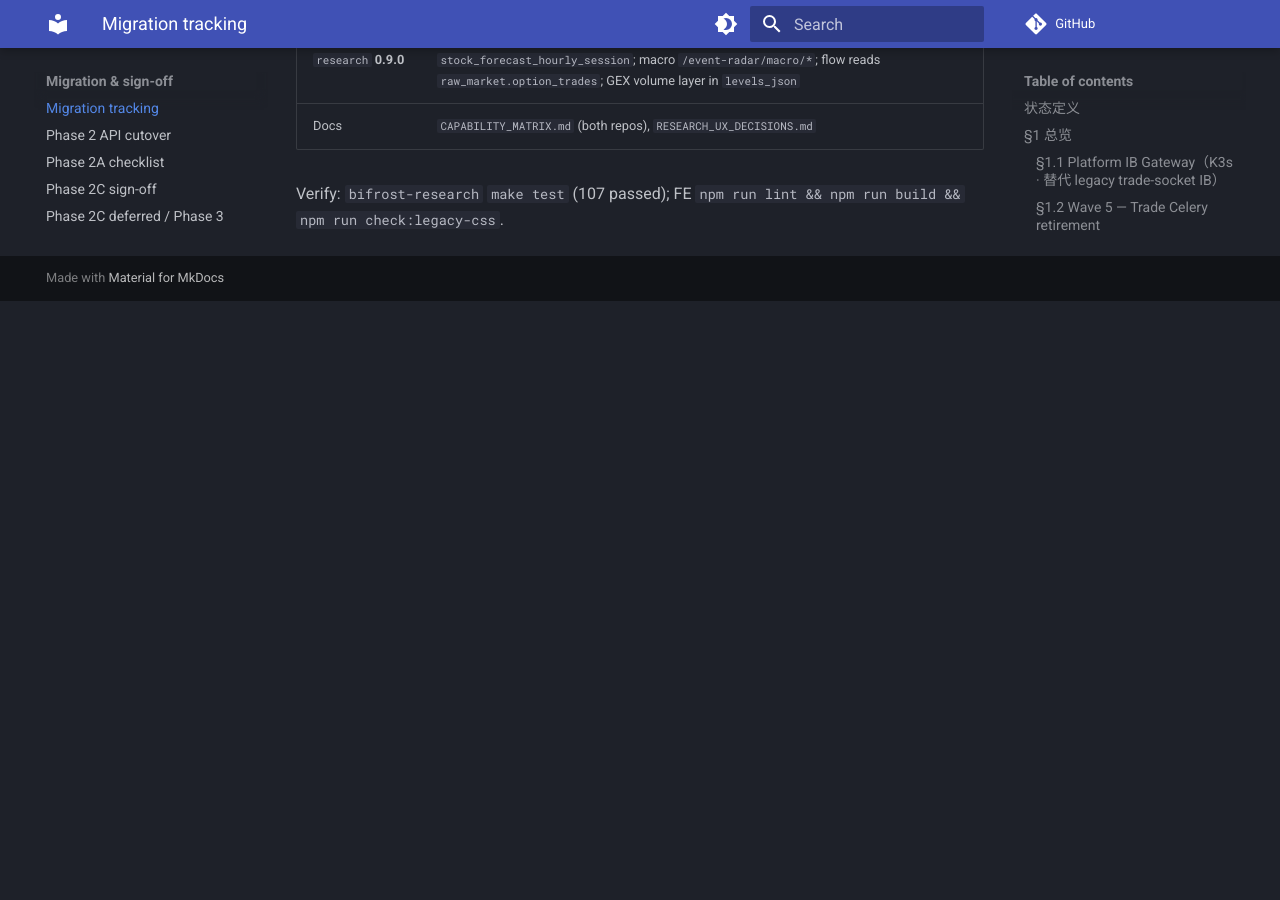
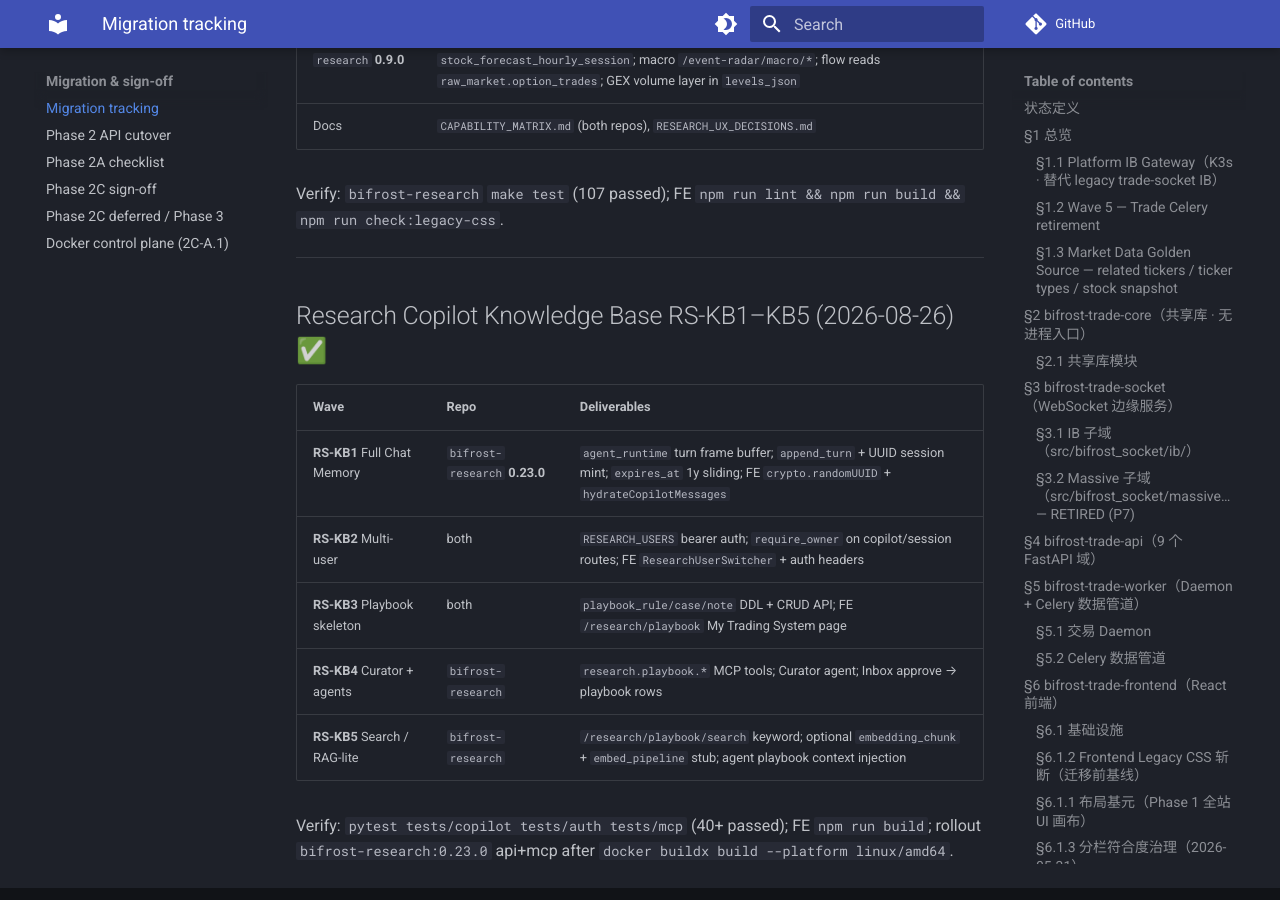
Before and after one commit to weitingzhao/bifrost-trade-infra, an MkDocs documentation site: the page built from docs/MIGRATION_TRACKING.md, in a window 1280 px wide and 900 px high, scrolled down 36002 px. Built offline with MkDocs 1.6.1 and Material for MkDocs 9.7.7, drawn with Linux system fonts in a browser that asks for light colours; comment, search, counter and statistics services are not loaded; before the commit the page ends 36303 px from its top, so only the background shows below that.

Commit message:
docs: RS-KB1-KB5 Research Copilot knowledge base tracking
Co-authored-by: Cursor <cursoragent@cursor.com>

```diff
--- a/docs/MIGRATION_TRACKING.md
+++ b/docs/MIGRATION_TRACKING.md
@@ -694,3 +694,17 @@ However, 15 call sites and 7 type references still hardcode `'massive'` as the s
 | Docs | `CAPABILITY_MATRIX.md` (both repos), `RESEARCH_UX_DECISIONS.md` |
 
 Verify: `bifrost-research` `make test` (107 passed); FE `npm run lint && npm run build && npm run check:legacy-css`.
+
+---
+
+## Research Copilot Knowledge Base RS-KB1–KB5 (2026-08-26) ✅
+
+| Wave | Repo | Deliverables |
+|------|------|----------------|
+| **RS-KB1** Full Chat Memory | `bifrost-research` **0.23.0** | `agent_runtime` turn frame buffer; `append_turn` + UUID session mint; `expires_at` 1y sliding; FE `crypto.randomUUID` + `hydrateCopilotMessages` |
+| **RS-KB2** Multi-user | both | `RESEARCH_USERS` bearer auth; `require_owner` on copilot/session routes; FE `ResearchUserSwitcher` + auth headers |
+| **RS-KB3** Playbook skeleton | both | `playbook_rule/case/note` DDL + CRUD API; FE `/research/playbook` My Trading System page |
+| **RS-KB4** Curator + agents | `bifrost-research` | `research.playbook.*` MCP tools; Curator agent; Inbox approve → playbook rows |
+| **RS-KB5** Search / RAG-lite | `bifrost-research` | `/research/playbook/search` keyword; optional `embedding_chunk` + `embed_pipeline` stub; agent playbook context injection |
+
+Verify: `pytest tests/copilot tests/auth tests/mcp` (40+ passed); FE `npm run build`; rollout `bifrost-research:0.23.0` api+mcp after `docker buildx build --platform linux/amd64`.
```
